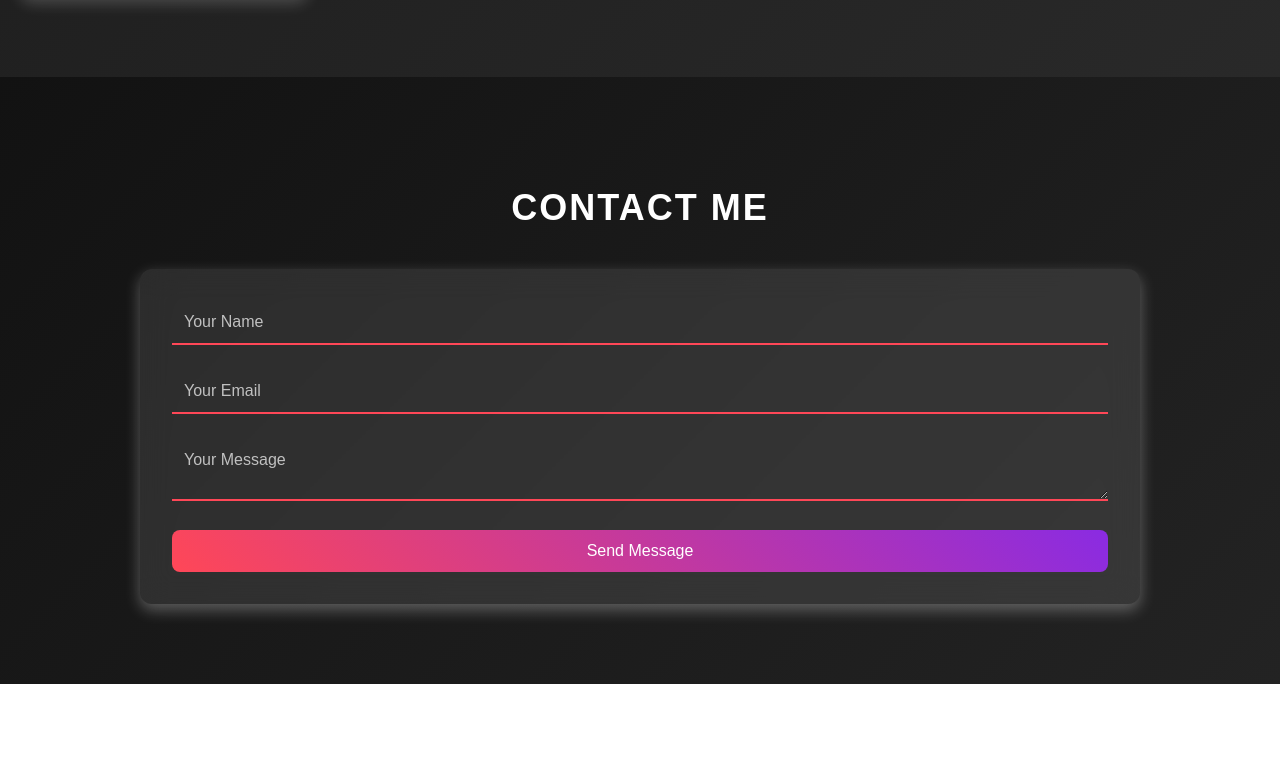
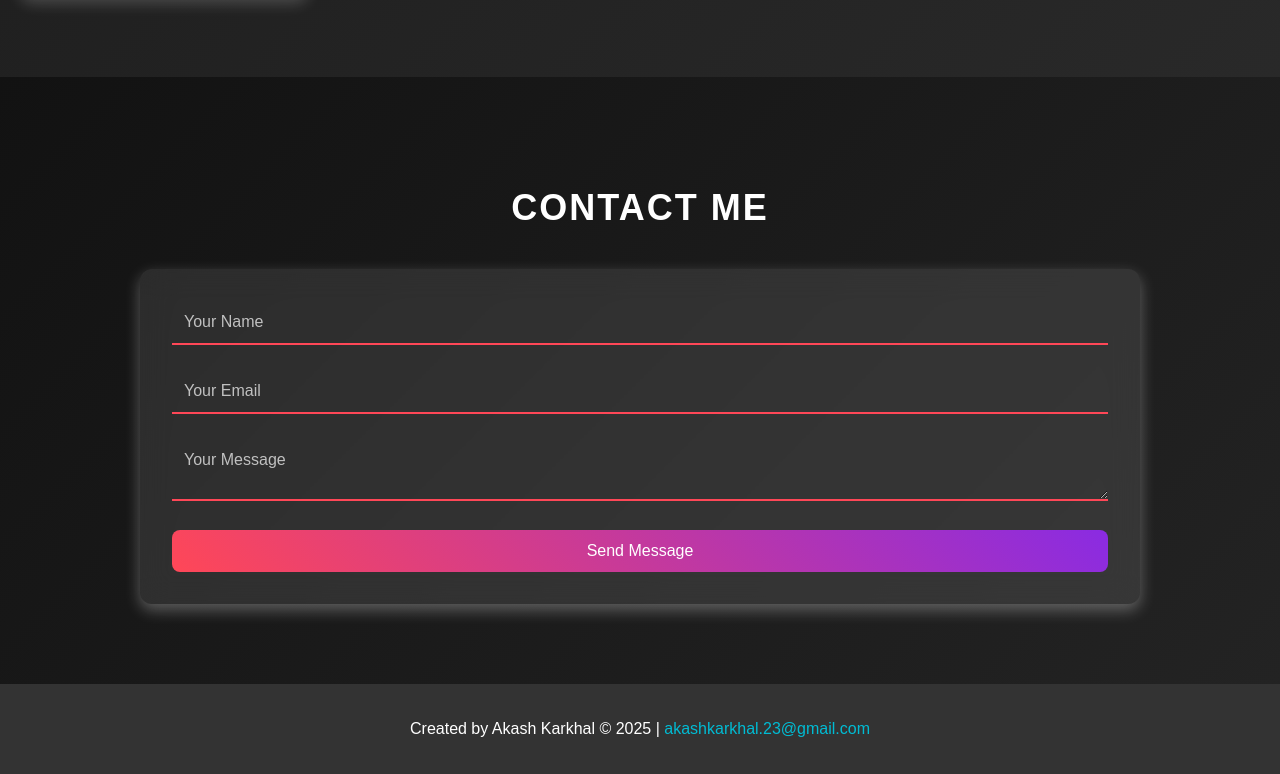
Before and after one commit to AkashKarkhal/https---github.com-AkashKarkhal-Portfolio, a plain HTML site: page index.html in a window 1280 px wide. Shown: the part 4043-4817 px from the top of the page. Before the commit the page ends 4727 px from the top, so only its background shows below. Drawn offline with Linux system fonts and the light colour scheme.

Commit message:
adding createdbyakash text at footer

```diff
--- a/index.html
+++ b/index.html
@@ -786,6 +786,26 @@
         transform: scale(1.2); /* Slightly increase size on hover */
         box-shadow: 0px 10px 15px rgba(14, 14, 14, 0.2);
       }
+
+      /* Footer Styling */
+.footer {
+  text-align: center;
+  padding: 20px;
+  background-color: #333;
+  color: white;
+  position: relative;
+  bottom: 0;
+  width: 100%;
+}
+
+.footer a {
+  color: #00bcd4;
+  text-decoration: none;
+}
+
+.footer a:hover {
+  text-decoration: underline;
+}
     </style>
   </head>
   <body>
@@ -1154,6 +1174,10 @@
       </div>
     </section>
 
+    <!-- Footer Section -->
+<footer class="footer">
+  <p>Created by Akash Karkhal &copy; 2025 | <a href="mailto:akashkarkhal.23@gmail.com">akashkarkhal.23@gmail.com</a></p>
+</footer>
     <script>
       document
         .querySelector(".contact-form")
```
